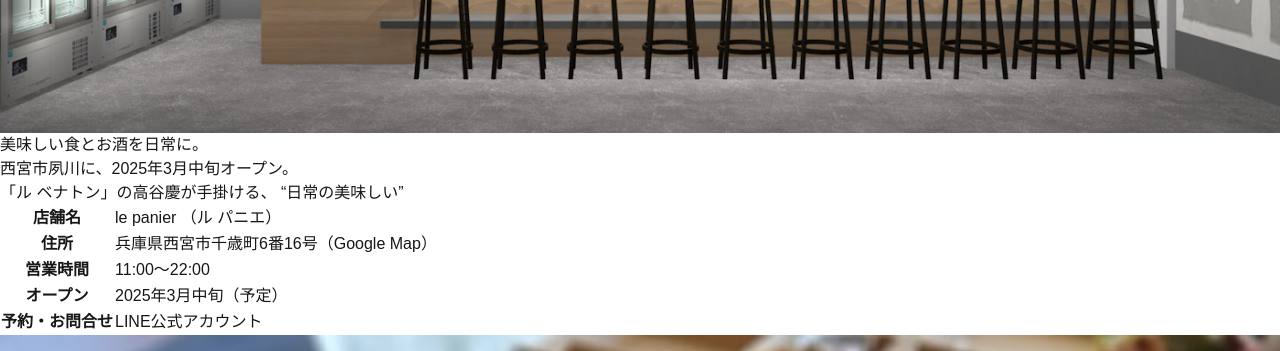
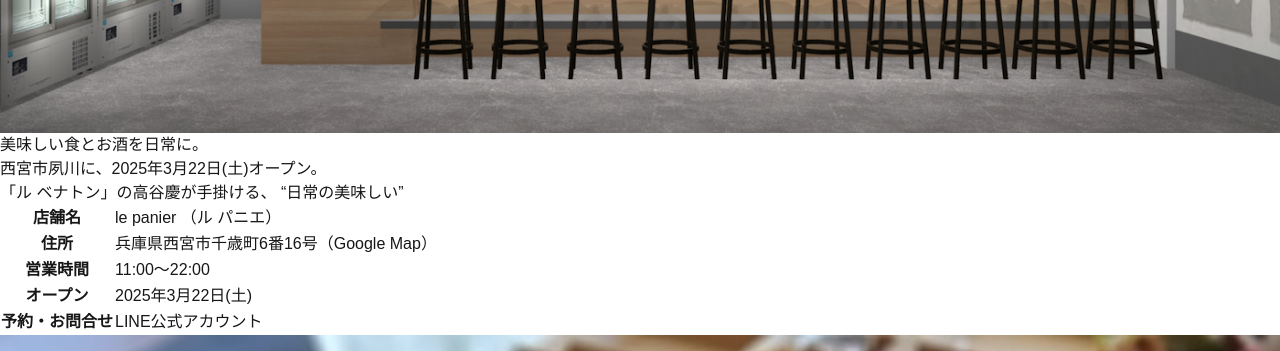
Before and after one commit to le-benaton/le-panier.net, a Next.js app: page / in a window 1280 px wide. Shown: the part 2000-2351 px from the top of the page. Built offline with nearby package versions, Linux system fonts and the light colour scheme.

Commit message:
chore(): オープン日を確定

```diff
--- a/src/app/page.tsx
+++ b/src/app/page.tsx
@@ -51,7 +51,7 @@
       <div className="p-5 pt-8 pb-12">
         <h2 className="text-center text-2xl font-serif mt-8">
           美味しい食とお酒を日常に。<br/>
-          西宮市夙川に、2025年3月中旬オープン。
+          西宮市夙川に、2025年3月22日(土)オープン。
         </h2>
         <h3 className="text-center m-6 text-gray-500 dark:text-gray-400">
           <a href="https://benaton.net/" target="_blank" className="underline">「ル ベナトン」</a>の高谷慶が手掛ける、
@@ -85,7 +85,7 @@
 
                   <tr className=" text-gray-800 dark:text-gray-200">
                     <th className="px-6 py-4 whitespace-nowrap text-sm font-medium">オープン</th>
-                    <td className="px-6 py-4 whitespace-nowrap text-sm">2025年3月中旬（予定）</td>
+                    <td className="px-6 py-4 whitespace-nowrap text-sm">2025年3月22日(土)</td>
                   </tr>
 
                   <tr className=" text-gray-800 dark:text-gray-200">
```
